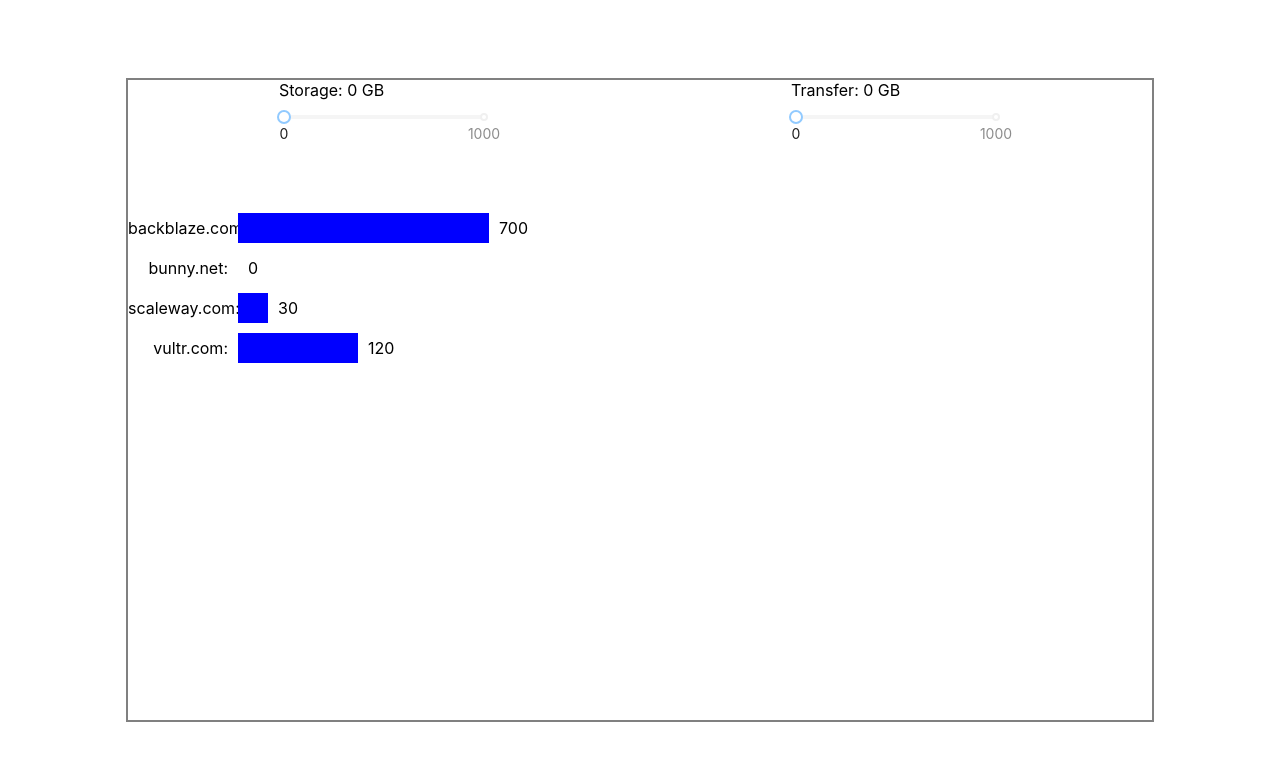
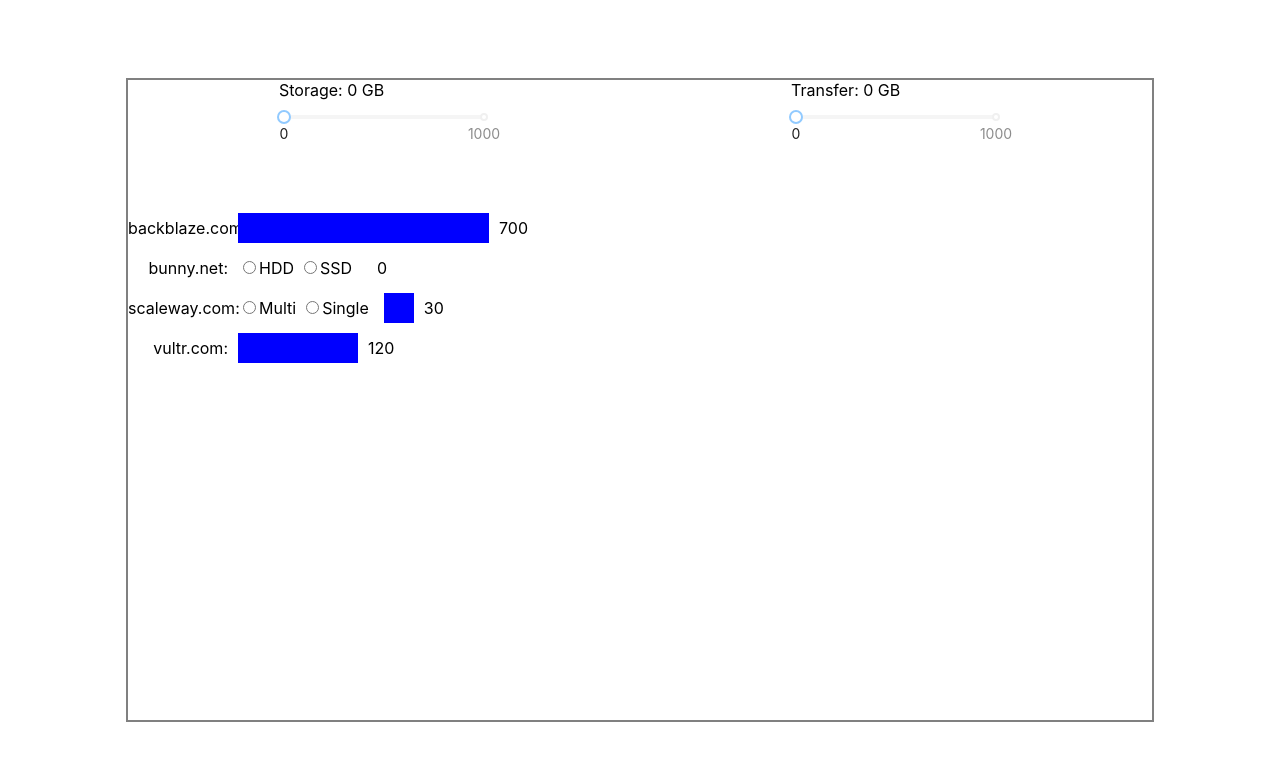
Before and after one commit to Horban-dev/storage_pricing, a React (Create React App) app: page / in a window 1280 px wide. Shown: the top 760 px of the page. Built offline with nearby package versions, Linux system fonts and the light colour scheme.

Commit message:
create functions, add radio

```diff
--- a/src/App.tsx
+++ b/src/App.tsx
@@ -23,8 +23,8 @@
   const [transferValue, setTransferValue] = useState<RangeInputState>({ value: 0 });
   const data = [
     { name: 'backblaze.com', value: 700 },
-    { name: ' bunny.net', value: storageValue.value },
-    { name: 'scaleway.com', value: 30 },
+    { name: ' bunny.net', value: storageValue.value, option: ['HDD', 'SSD'] },
+    { name: 'scaleway.com', value: 30, option: ['Multi', 'Single'] },
     { name: 'vultr.com', value: 120 },
   ];
   const handleStorageChange = (value: number): void => {
@@ -34,6 +34,75 @@
   const handleTransferChange = (value: number): void => {
     setTransferValue({ value });
   };
+
+
+  // function functionForBackblaze(storage: number, transfer: number) {
+  //   const minPrice = 7
+  //   if (storage * 0.005 < 7 && transfer * 0.01 < 7) {
+  //     return minPrice
+  //   } else {
+  //     return storage * 0.005 + transfer * 0.01
+  //   }
+  // }
+  // console.log(functionForBackblaze(storageValue.value, transferValue.value))
+
+  // function functionForBunny(storage: number, transfer: number, type: string) {
+
+  //   let storagePrice: any;
+  //   let transferPrice
+  //   if (type === "HDD") {
+  //     storagePrice = 0.01;
+  //   } else if (type === "SSD") {
+  //     storagePrice = 0.02;
+  //   }
+  //   transferPrice = 0.01;
+
+  //   const totalPrice = (transfer * transferPrice) + (storage * storagePrice);
+
+  //   if (totalPrice < 10) {
+  //     return totalPrice;
+  //   } else {
+  //     return 10;
+  //   }
+  // }
+  // console.log(functionForBunny(storageValue.value, transferValue.value, 'SSD'))
+  // console.log(functionForBunny(storageValue.value, transferValue.value, 'HDD'))
+
+
+  // function functionForScaleway(storage: number, transfer: number, option: string) {
+  //   const baseStorage = 75;
+  //   const baseTransfer = 75;
+  //   const storageRate = option === 'Multi' ? 0.06 : 0.03;
+  //   const transferRate = 0.02;
+  //   let storagePrice = 0;
+  //   if (storage > baseStorage) {
+  //     storagePrice = (storage - baseStorage) * storageRate;
+  //   }
+  //   let transferPrice = 0;
+  //   if (transfer > baseTransfer) {
+  //     transferPrice = (transfer - baseTransfer) * transferRate;
+  //   }
+  //   return storagePrice + transferPrice;
+  // }
+  // console.log(functionForScaleway(storageValue.value, transferValue.value, 'Multi'))
+  // console.log(functionForScaleway(storageValue.value, transferValue.value, 'Single'))
+
+
+  function functionFroVulter(storage: number, transfer: number) {
+    const storagePrice = 0.01;
+    const transferPrice = 0.01;
+    const minimumPayment = 5;
+
+    const storageCost = storage * storagePrice;
+    const transferCost = transfer * transferPrice;
+
+    const totalCost = storageCost + transferCost;
+    const payment = Math.max(minimumPayment, totalCost);
+    return payment;
+  }
+  console.log(functionFroVulter(storageValue.value, transferValue.value))
+  console.log(functionFroVulter(storageValue.value, transferValue.value))
+
 
   return (
     <div style={styles}>
--- a/src/HorizontalBarChart.tsx
+++ b/src/HorizontalBarChart.tsx
@@ -1,4 +1,5 @@
-import React, { FC, useEffect } from 'react';
+import React from 'react';
+
 
 interface HorizontalBarChartProps {
     storageValue: number;
@@ -6,6 +7,7 @@
     data: {
         name: string;
         value: number;
+        option?: string[];
     }[];
 }
 const HorizontalBarChart: React.FC<HorizontalBarChartProps> = ({ storageValue, transferValue, data }) => {
@@ -29,6 +31,20 @@
                     <div style={{ width: '100px', textAlign: 'right' }}>
                         {item.name}:
                     </div>
+                    {item.option && (
+                        <div style={{ marginLeft: '10px' }}>
+                            {item.option.map((option, i) => (
+                                <label key={i} style={{ marginRight: '5px' }}>
+                                    <input
+                                        type="radio"
+                                        name={`option-${index}`}
+                                        value={option}
+                                    />
+                                    {option}
+                                </label>
+                            ))}
+                        </div>
+                    )}
                     <div
                         style={{
                             width: item.value,
--- a/src/js.js
+++ b/src/js.js
@@ -1,10 +1,10 @@
 
 // function test(st, tr) {
 //     const min = 7
-//     if(st * 0.01 < 7 && tr * 0.005  < 7) {
+//     if(st * 0.005 < 7 && tr * 0.01  < 7) {
 //         return min
 //     } else {
-//         return st * 0.01 + tr * 0.01
+//         return st * 0.005 + tr * 0.01
 //     }
 // }
 // console.log(test(50, 50))
```
